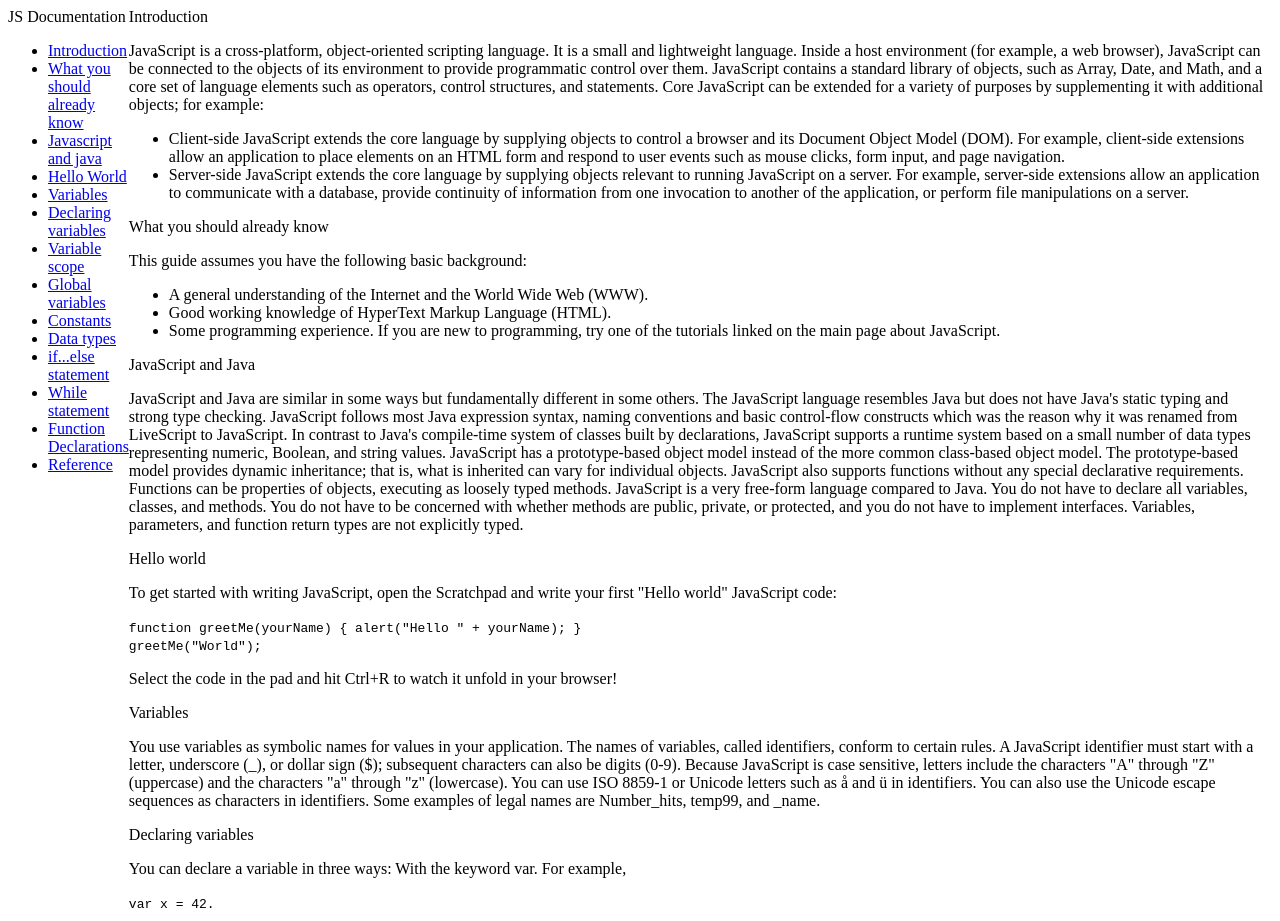
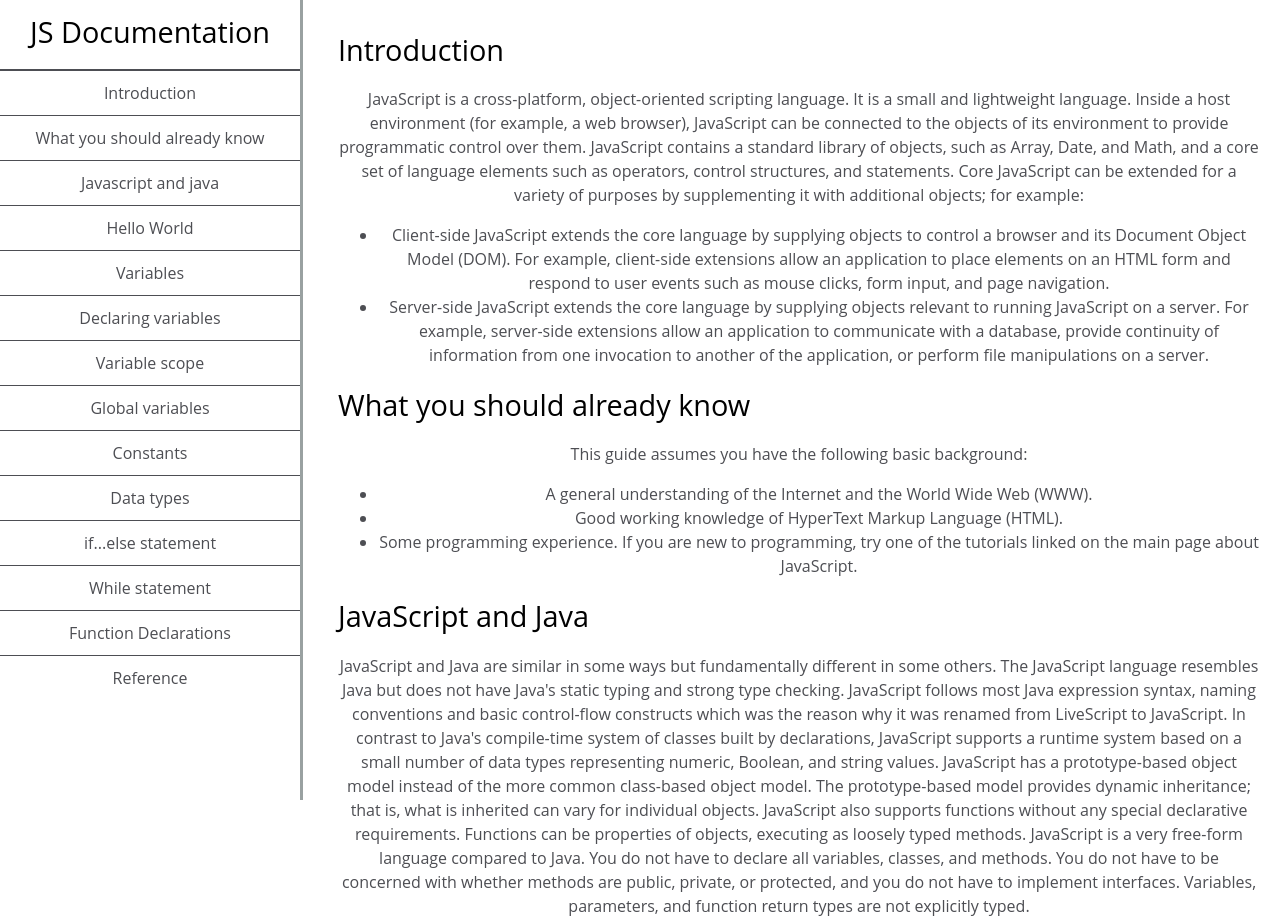
Before and after one commit to lukas777-eng/Proyecto_FreeCodeCamo_TechnicalDocumentationPage, a plain HTML site: page index.html in a window 1280 px wide. Shown: the top 921 px of the page. Drawn offline with Linux system fonts and the light colour scheme.

Commit message:
agregando estilos

```diff
--- a/style.css
+++ b/style.css
@@ -1,3 +1,104 @@
 body {
     display: flex;
+    min-width: 290px;
+    color: #4d4e53;
+    background-color: #ffffff;
+    font-family: 'Open Sans', Arial, sans-serif;
+    line-height: 1.5;
+    text-align: center;
 }
+
+.navList {
+    text-decoration: none;
+    height: 88%;
+    padding: 0;
+    overflow-y: auto;
+    overflow-x: hidden;
+    color: #4d4e53;
+    border-top: 1px solid;
+    list-style: none;
+    position: relative;
+    width: 100%;
+}
+
+main {
+    margin-left: 50px;
+}
+
+a {
+    display: block;
+    padding: 10px 30px;
+    color: #4d4e53;
+    text-decoration: none
+}
+
+header {
+    color: black;
+    margin: 10px;
+    text-align: center;
+    font-size: 1.8em;
+    font-weight: thin;
+}
+
+#nav-bar {
+    position: fixed;
+    min-width: 290px;
+    top: 0px;
+    left: 0px;
+    width: 300px;
+    height: 100%;
+    border-right: solid;
+    border-color: rgba(0, 22, 22, 0.4);
+}
+
+#main-doc {
+    position: absolute;
+    margin-left: 310px;
+    padding: 20px;
+    margin-bottom: 110px;
+}
+
+#nav-bar ul {
+    height: 88%;
+    padding: 0;
+    overflow-y: auto;
+    overflow-x: hidden;
+}
+
+#nav-bar li {
+    color: #4d4e53;
+    border-top: 1px solid;
+    list-style: none;
+    position: relative;
+    width: 100%;
+    list-style: none;
+}
+
+#nav-bar a {
+    display: block;
+    padding: 10px 30px;
+    color: #4d4e53;
+    text-decoration: none;
+    cursor: pointer;
+}
+
+#main-doc header {
+    text-align: left;
+    margin: 0px;
+    font-size: 1.8em;
+    font-weight: thin;
+}
+
+code {
+    display: block;
+    text-align: left;
+    white-space: pre-line;
+    position: relative;
+    word-break: normal;
+    word-wrap: normal;
+    line-height: 2;
+    background-color: #5a444460;
+    padding: 15px;
+    margin: 10px;
+    border-radius: 5px;
+}
```
